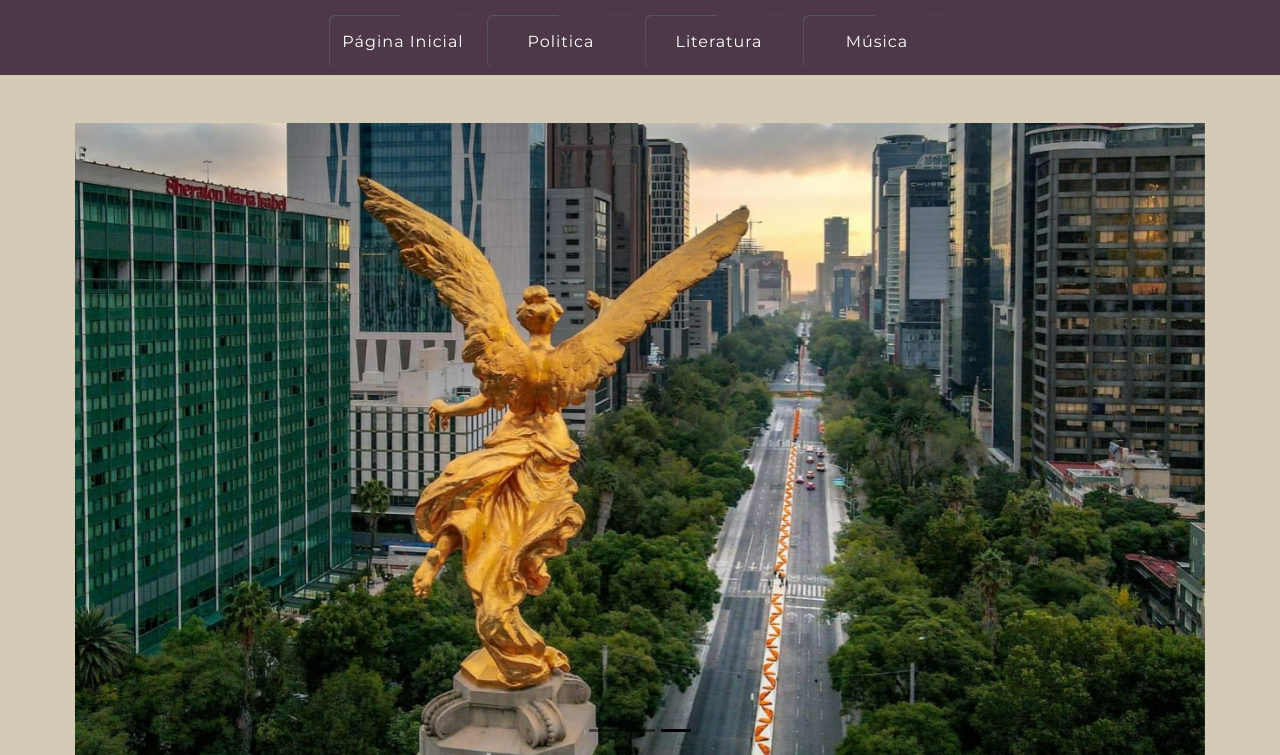
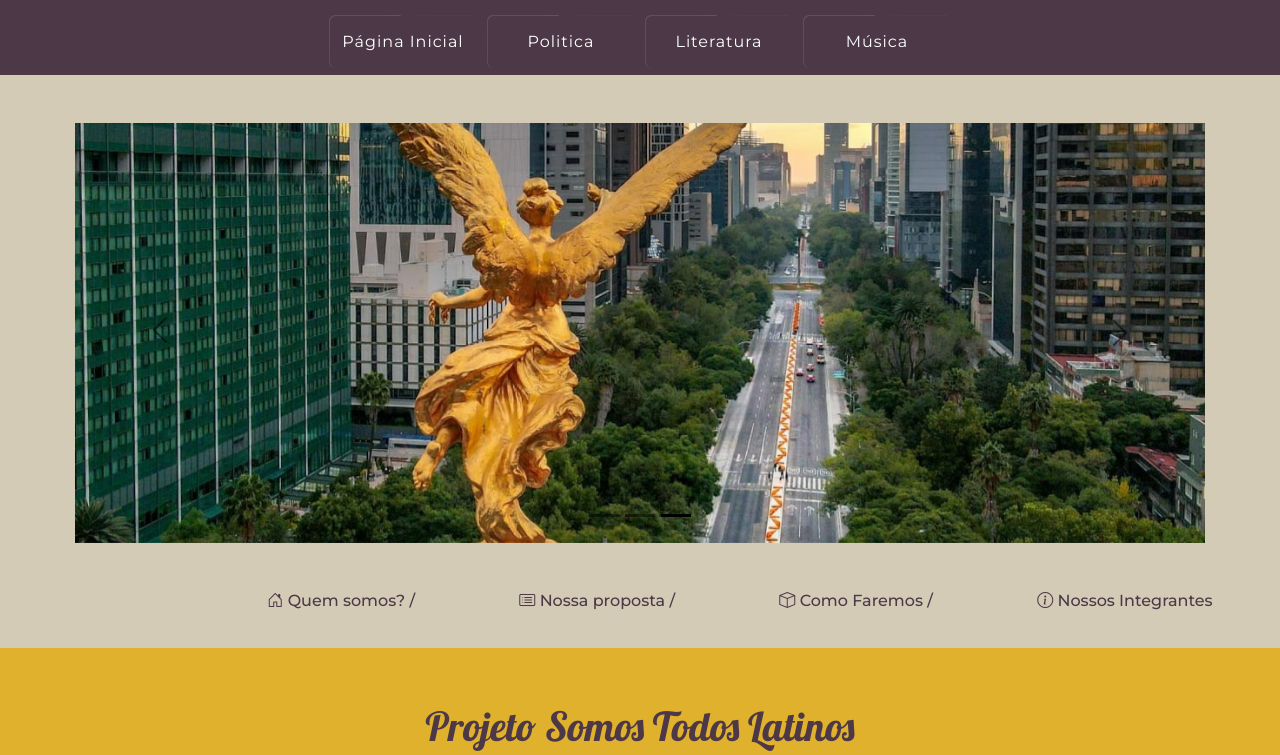
Before and after one commit to luanportesalves/SomosTodosLatinos, a plain HTML site: page index.html in a window 1280 px wide. Shown: the part 51-806 px from the top of the page. Drawn offline with nearby package versions, Linux system fonts and the light colour scheme.

Commit message:
Update style.css

```diff
--- a/css/style.css
+++ b/css/style.css
@@ -8,7 +8,10 @@
     --color4: #eac18d;
     --color5: #e0b12c;
 }
-
+.carousel-item img {
+    width: 2000px;
+     height: 420px;
+     object-fit: cover; }
 body {
     background-color: var(--color5);
     color: var(--color2);
```
